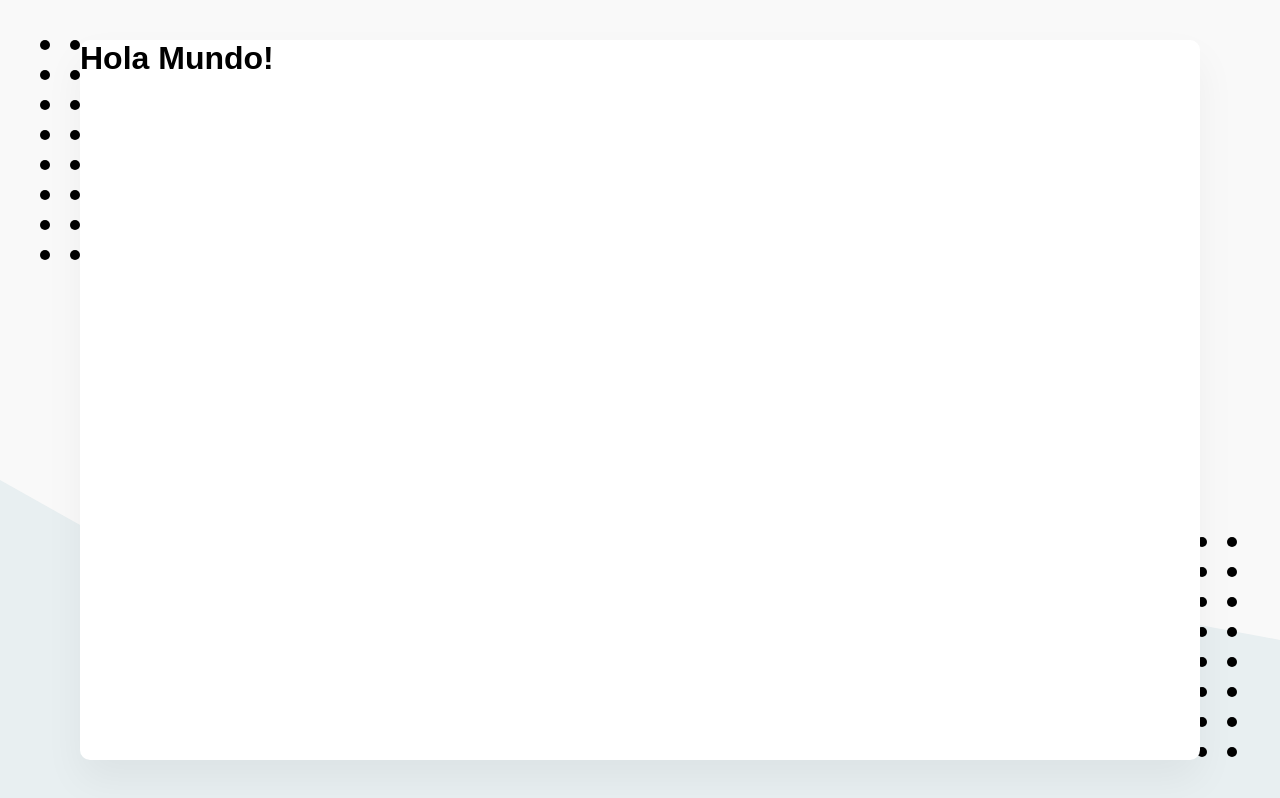
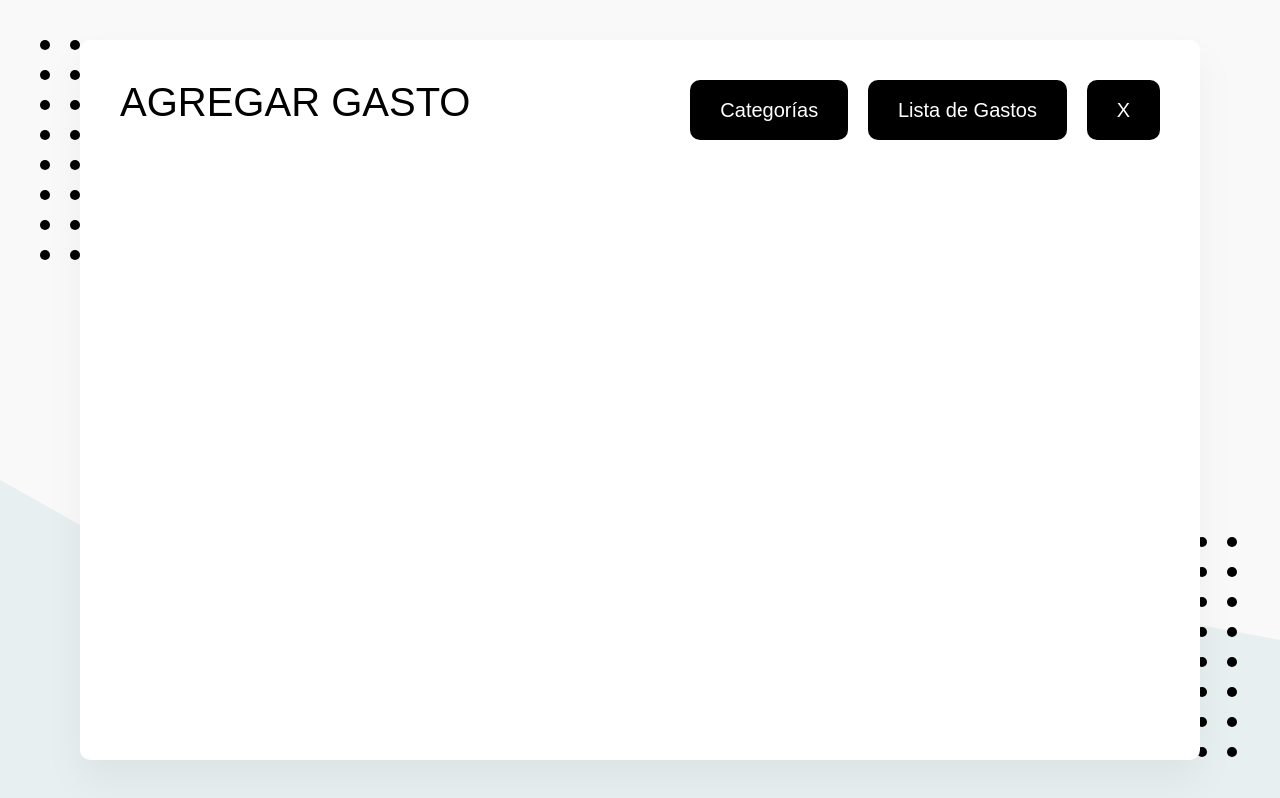
Before and after one commit to firebase-spain/app_rinde_gastos, a React (Create React App) app: page / in a window 1280 px wide. Built offline with nearby package versions, Linux system fonts and the light colour scheme; what webfontloader would draw is missing.

Commit message:
76 - Boton regresar

```diff
--- a/src/App.js
+++ b/src/App.js
@@ -1,8 +1,27 @@
 import React from "react";
+import {Helmet} from 'react-helmet';
+import Boton from './elementos/Boton';
+import {Header, Titulo, ContenedorHeader, ContenedorBotones} from './elementos/Header';
+
 
 const App = () => {
   return (
-    <h1>Hola Mundo!</h1>
+    <>
+        <Helmet>
+			    <title>Agregar Gasto</title>
+		    </Helmet>
+
+        <Header>
+			<ContenedorHeader>
+			<Titulo>Agregar Gasto</Titulo>
+				<ContenedorBotones>
+					<Boton to="/categorias">Categorías</Boton>
+					<Boton to="/lista">Lista de Gastos</Boton>
+          <Boton to="">X</Boton>
+				</ContenedorBotones>
+			</ContenedorHeader>
+		</Header>
+    </>
   )
 }
 
--- a/src/componentes/GastosPorCategoria.js
+++ b/src/componentes/GastosPorCategoria.js
@@ -1,8 +1,20 @@
 import React from "react";
+import {Header, Titulo} from './../elementos/Header';
+import {Helmet} from 'react-helmet';
+import BtnRegresar from './../elementos/BtnRegresar';
 
 const GastosPorCategoria = () => {
     return (
-        <h1>Gastos por categoria</h1>
+        <>
+            <Helmet>
+				<title>Gastos por Categoría</title>
+			</Helmet>
+
+            <Header>
+                <BtnRegresar />
+				<Titulo>Gastos por Categoría</Titulo>
+			</Header>
+        </>
      );
 }
 
--- a/src/componentes/ListaDeGastos.js
+++ b/src/componentes/ListaDeGastos.js
@@ -1,8 +1,20 @@
 import React from "react";
+import {Header, Titulo} from './../elementos/Header';
+import {Helmet} from 'react-helmet';
+import BtnRegresar from './../elementos/BtnRegresar';
 
 const ListaDeGastos = () => {
     return (
-        <h1>Listas De Gastos</h1>
+        <>
+            <Helmet>
+				<title>Listado de Gastos</title>
+			</Helmet>
+
+            <Header>
+                <BtnRegresar />
+				<Titulo>Listado de Gastos</Titulo>
+			</Header>
+        </>
      );
 }
 
--- /dev/null
+++ b/src/elementos/Boton.js
@@ -0,0 +1,29 @@
+import styled from 'styled-components';
+import {Link} from 'react-router-dom';
+
+const Boton = styled(Link)`
+    background: ${(props) => props.primario ? '#5B69E2' : '#000'};
+    width: ${(props) => props.conIcono ? '15.62rem' : 'auto'}; /* 250px */
+    margin-left: 1.25rem; /* 20px */
+    border: none;
+    border-radius: 0.625rem; /* 10px */
+    color: #fff;
+    font-family: 'Work Sans', sans-serif;
+    height: 3.75rem; /* 60px */
+    padding: 1.25rem 1.87rem; /* 20px 30px */
+    font-size: 1.25rem; /* 20px */
+    font-weight: 500;
+    cursor: pointer;
+    text-decoration: none;
+    display: inline-flex;
+    justify-content: space-between;
+    align-items: center;
+    outline: none;
+
+    svg {
+        height: ${(props) => props.iconoGrande ? '100%' : '0.75rem;'};  /* 12px */
+        fill: white;
+    }
+`;
+
+export default Boton;
--- /dev/null
+++ b/src/elementos/BtnRegresar.js
@@ -0,0 +1,43 @@
+import React from 'react';
+import styled from 'styled-components';
+import {ReactComponent as IconoFlecha} from './../imagenes/flecha.svg';
+import {useNavigate} from 'react-router-dom';
+
+const Btn = styled.button`
+    display: block;
+    width: 3.12rem; /* 50px */
+    height: 3.12rem; /* 50px */
+    line-height: 3.12rem; /* 50px */
+    text-align: center;
+    margin-right: 1.25rem; /* 20px */
+    border: none;
+    background: #000;
+    color: #fff;
+    display: flex;
+    align-items: center;
+    justify-content: center;
+    border-radius: 0.31rem; /* 5px */
+    cursor: pointer;
+
+    @media(max-width: 60rem){ /* 950px */
+        width: 2.5rem; /* 40px */
+        height: 2.5rem; /* 40px */
+        line-height: 2.5rem; /* 40px */
+    }
+`;
+
+const Icono = styled(IconoFlecha)`
+    width: 50%;
+    height: auto;
+    fill: #fff;
+`;
+
+const BtnRegresar = ({ruta = '/'}) => {
+	const navigate = useNavigate();
+
+	return (
+		<Btn onClick={() => navigate(ruta)}><Icono /></Btn>
+	);
+}
+
+export default BtnRegresar;
--- /dev/null
+++ b/src/elementos/Header.js
@@ -0,0 +1,50 @@
+import styled from "styled-components";
+
+const Header = styled.div`
+    width: 100%;
+    padding: 2.5rem; /* 40px */
+    display: flex;
+    justify-content: space-between;
+    align-items: center;
+
+    @media(max-width: 60rem){ /* 950px */
+        justify-content: start;
+    }
+`;
+
+const Titulo = styled.h1`
+    font-weight: normal;
+    text-transform: uppercase;
+    font-size: 2.5rem; /* 40px */
+
+
+    @media(max-width: 60rem){ /* 950px */
+        font-size: 2rem; /* 32px */
+    }
+`;
+
+const ContenedorHeader = styled.div`
+    width: 100%;
+    display: flex;
+    justify-content: space-between;
+
+    @media(max-width: 60rem){ /* 950px */
+        display: flex;
+        flex-direction: column-reverse;
+        align-items: center;
+
+        & > div {
+            display: flex;
+            margin-bottom: 1.25rem; /* 20px */
+            justify-content: end;
+        }
+    }
+`;
+
+const ContenedorBotones = styled.div`
+    display: flex;
+    justify-content: space-between;
+    align-items: center;
+`;
+
+export {Header, Titulo, ContenedorHeader, ContenedorBotones};
```
